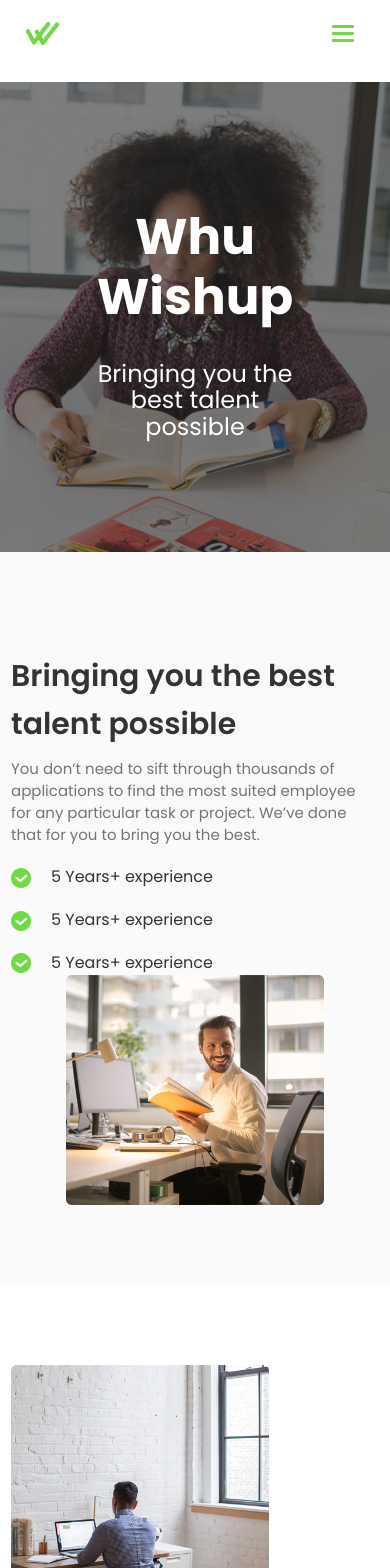
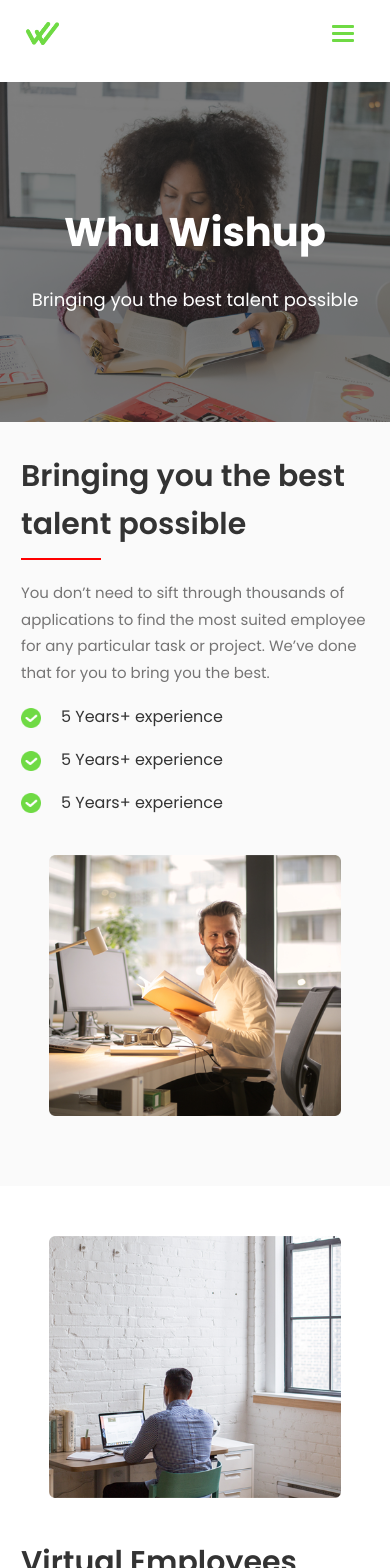
Before and after one commit to himanshu-dixit/wishup-new, a React (Create React App) app: page /why-wishup in a window 390 px wide. Shown: the top 1568 px of the page. Built offline with nearby package versions, Linux system fonts and the light colour scheme.

Commit message:
Basic responsive site

```diff
--- a/src/components/GraphicHeader/index.css
+++ b/src/components/GraphicHeader/index.css
@@ -19,6 +19,7 @@
     top: 50%;
     left: 50%;
     transform: translate(-50%,-50%);
+    width: 100%;
 }
 
 .graphic-header h1{
@@ -43,3 +44,26 @@
     box-shadow: 0px 9px 21px 0px rgba(0, 0, 0, 0.09);
     text-align: center;
 }
+
+@media only screen and (max-width: 792px ) {
+
+
+    .graphic-header h1 {
+        font-weight: bold;
+        line-height: 1.2;
+        font-size: 4rem;
+        font-weight: 700;
+    }
+    .graphic-header h4 {
+        font-size: 1.8rem;
+        font-weight: 400;
+    }
+    .graphic-header {
+        position: relative;
+        height: 34rem;
+        background-size: cover;
+        background-position: center;
+        color: white;
+    }
+
+}
--- a/src/containers/HomePage/index.js
+++ b/src/containers/HomePage/index.js
@@ -202,7 +202,9 @@
               <div className="wishup-container">
                   <h2>
                   Don't just take our word for it
+
                   </h2>
+                  <div className="red-strip"></div>
                   <div className="description">
                       <div className="mobile-bar"></div>
                   Virtual Employees are go-to for many thriving businesses and entrepreneurs across the globe. Don’t believe it? Read what people have to say
@@ -225,6 +227,7 @@
                           <div className="card">
                               Now that I have Renee, my VA, to handle all the small stuff, I'm more productive. I'm closing more transactions, and I can finally exhale — truly enjoying my chosen career
                           </div>
+
                           <div className="profile-pic">
                               <img src={require('../../assets/resources/userr.png')} height="55px"/>
                           </div>
--- a/src/containers/HomePage/style.css
+++ b/src/containers/HomePage/style.css
@@ -306,6 +306,10 @@
     background: #fafafa;
 }
 
+.testimonial-section .red-strip{
+   margin-bottom: 10px;
+}
+
 .mentions{
     background: #fafafa;
 }
@@ -518,4 +522,7 @@
         display: -ms-flexbox;
         display: flex;
     }
+    .testimonial-section .red-strip{
+        display: none;
+    }
 }
--- a/src/containers/Pricing/style.css
+++ b/src/containers/Pricing/style.css
@@ -27,12 +27,14 @@
 .plan-button{
     width: 53%;
     background: #36df12;
-    padding: 12px;
+    padding: 15px 12px;
     margin: 0 auto;
     position: absolute;
-    bottom: -11px;
+    bottom: -19px;
     border-radius: 23px;
     left: 50%;
+    -webkit-transform: translateX(-50%);
+    -ms-transform: translateX(-50%);
     transform: translateX(-50%);
     color: #fff;
 }
@@ -92,3 +94,11 @@
     font-weight: 600;
     margin-top: 17px;
 }
+
+@media only screen and (max-width: 792px ) {
+    .plan-card {
+        margin-bottom: 4rem;
+        width: 93%;
+        margin-left: 3.5%;
+    }
+}
--- a/src/containers/WhatWeDo/style.css
+++ b/src/containers/WhatWeDo/style.css
@@ -61,15 +61,15 @@
     padding: 30px 20px;
 }
 
-.what-we-do .col-md-6{
+.what-we-do .col-sm-6{
     padding: 0;
     width: 55%;
 }
-.what-we-do .col-md-3-large{
+.what-we-do .col-sm-3-large{
     width: 24% !important;
 }
 
-.what-we-do .col-md-3{
+.what-we-do .col-sm-3{
     width: 21%;
 }
 
@@ -104,3 +104,28 @@
     font-weight: 600;
     margin: 20px 0;
 }
+
+
+@media only screen and (max-width: 792px ) {
+
+  .what-we-do .col-sm-3, .what-we-do  .col-sm-6{
+      width: 99% !important;
+      margin-left: .5%;
+  }
+    .raised-container .different-section {
+        padding: 20px 24px;
+    }
+    .grey-section .different-section {
+        padding: 20px 20px;
+    }
+    .what-we-do .graphic-header h1 {
+        font-weight: bold;
+        line-height: 1.2;
+        font-size: 30px;
+        font-weight: 700;
+        padding: 0 1rem;
+    }
+    .what-we-do .graphic-header {
+        height: 25rem;
+    }
+}
--- a/src/containers/WhyWishup/index.js
+++ b/src/containers/WhyWishup/index.js
@@ -7,7 +7,7 @@
   render() {
 
     return (
-      <div>
+      <div className="why-wishup">
           <GraphicHeader
               title="Whu Wishup"
               description="Bringing you the best talent possible"
@@ -19,13 +19,16 @@
                   <div className="row">
                       <div className="col-md-6">
                           <h2>Bringing you the best talent possible</h2>
-                          <div className="section-description">You don’t need to sift through thousands of applications to find the most suited employee for any particular task or project. We’ve done that for you to bring you the best.</div>
+
+                          <div className="section-description">
+                              <div className="mobile-bar"></div>
+                              You don’t need to sift through thousands of applications to find the most suited employee for any particular task or project. We’ve done that for you to bring you the best.</div>
                           <div className="list-item"><img src={require('../../assets/resources/why-wishup/tick.png')} width="20px"/>5 Years+ experience</div>
                           <div className="list-item"><img src={require('../../assets/resources/why-wishup/tick.png')} width="20px"/>5 Years+ experience</div>
                           <div className="list-item"><img src={require('../../assets/resources/why-wishup/tick.png')} width="20px"/>5 Years+ experience</div>
                       </div>
                       <div className="col-md-6 image-container">
-                          <img src={require('../../assets/resources/why-wishup/1.png')} width="70%"/>
+                          <img src={require('../../assets/resources/why-wishup/1.png')} className="featured-section-image"/>
                       </div>
                   </div>
               </div>
@@ -34,13 +37,15 @@
           <div className="why-wishup-section ">
               <div className="wishup-container ">
                   <div className="row">
-                      <div className="col-md-6 ">
-                          <img src={require('../../assets/resources/why-wishup/2.png')} width="70%"/>
+                      <div className="col-md-6 image-container left-image-container">
+                          <img src={require('../../assets/resources/why-wishup/2.png')} className="featured-section-image"/>
                       </div>
                       <div className="col-md-6">
                           <h2>Virtual Employees Upskilled
                               and Ready to Start Now</h2>
-                          <div className="section-description">You don’t need to sift through thousands of applications to find the most suited employee for any particular task or project. We’ve done that for you to bring you the best.</div>
+                          <div className="section-description">
+                              <div className="mobile-bar"></div>
+                              You don’t need to sift through thousands of applications to find the most suited employee for any particular task or project. We’ve done that for you to bring you the best.</div>
                           <div className="list-item"><img src={require('../../assets/resources/why-wishup/tick.png')} width="20px"/>5 Years+ experience</div>
                           <div className="list-item"><img src={require('../../assets/resources/why-wishup/tick.png')} width="20px"/>5 Years+ experience</div>
                           <div className="list-item"><img src={require('../../assets/resources/why-wishup/tick.png')} width="20px"/>5 Years+ experience</div>
@@ -55,13 +60,15 @@
                   <div className="row">
                       <div className="col-md-6">
                         <h2>Not serving your purpose? It’s simple.</h2>
-                        <div className="section-description">You don’t need to sift through thousands of applications to find the most suited employee for any particular task or project. We’ve done that for you to bring you the best.</div>
+                        <div className="section-description">
+                            <div className="mobile-bar"></div>
+                            You don’t need to sift through thousands of applications to find the most suited employee for any particular task or project. We’ve done that for you to bring you the best.</div>
                           <div className="list-item"><img src={require('../../assets/resources/why-wishup/tick.png')} width="20px"/>5 Years+ experience</div>
                           <div className="list-item"><img src={require('../../assets/resources/why-wishup/tick.png')} width="20px"/>5 Years+ experience</div>
                           <div className="list-item"><img src={require('../../assets/resources/why-wishup/tick.png')} width="20px"/>5 Years+ experience</div>
                       </div>
                       <div className="col-md-6 image-container">
-                          <img src={require('../../assets/resources/why-wishup/3.png')} width="70%"/>
+                          <img src={require('../../assets/resources/why-wishup/3.png')} className="featured-section-image"/>
                       </div>
                   </div>
               </div>
--- a/src/containers/WhyWishup/style.css
+++ b/src/containers/WhyWishup/style.css
@@ -3,6 +3,9 @@
 }
 .image-container{
     text-align: center;
+}
+.left-image-container{
+    text-align: left;
 }
 
 h2{
@@ -31,3 +34,29 @@
 .grey-container{
     background: #fafafa;
 }
+.featured-section-image{
+    width: 70%;
+}
+
+@media only screen and (max-width: 792px ) {
+
+    .why-wishup-section {
+        padding: 10px 1rem 5rem !important;
+    }
+    .section-description {
+        line-height: 1.768;
+    }
+    .featured-section-image {
+        width: 84%;
+        margin: 2rem 0;
+    }
+    .image-container{
+        text-align: center;
+        margin-top: 2rem;
+    }
+    .why-wishup .mobile-bar {
+
+        margin-left: 0;
+        margin-top: 1rem;
+    }
+}
```
Also changed, not shown: src/containers/WhatWeDo/index.js (+12 -12 lines).
